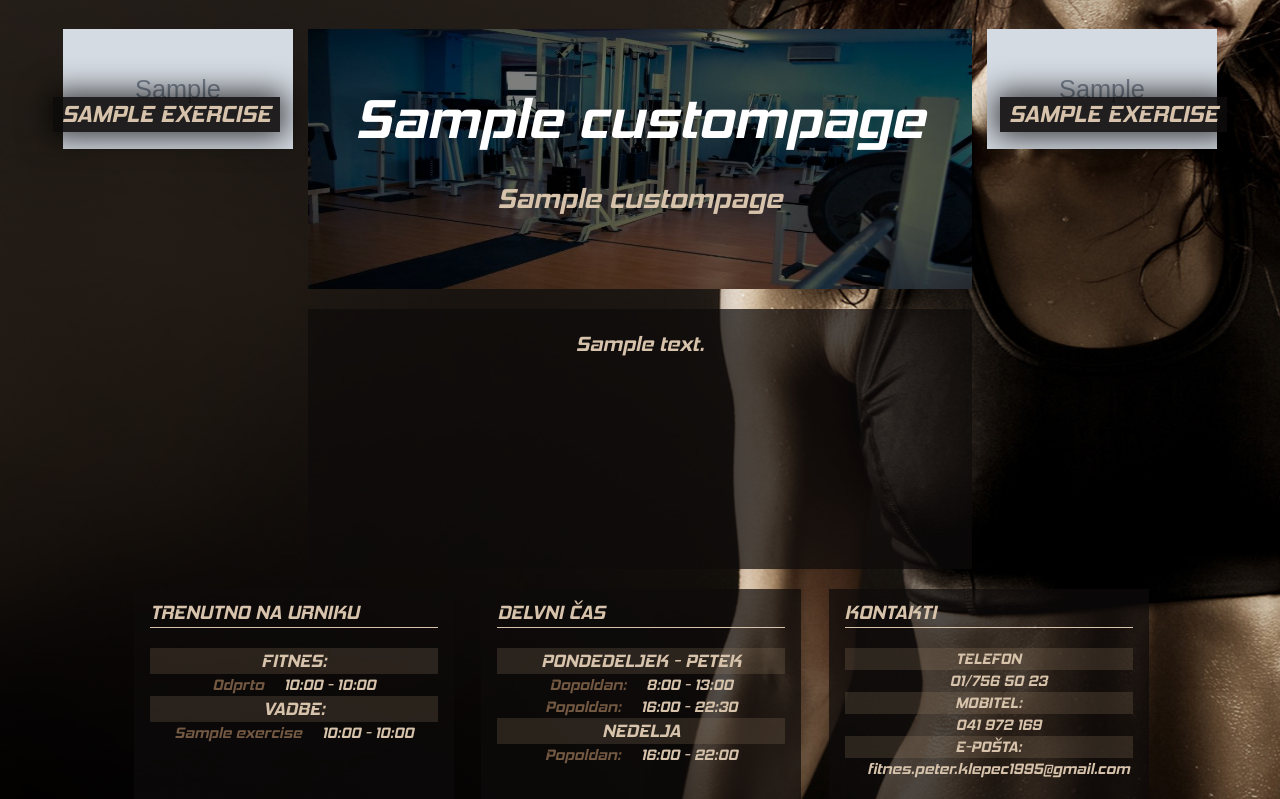
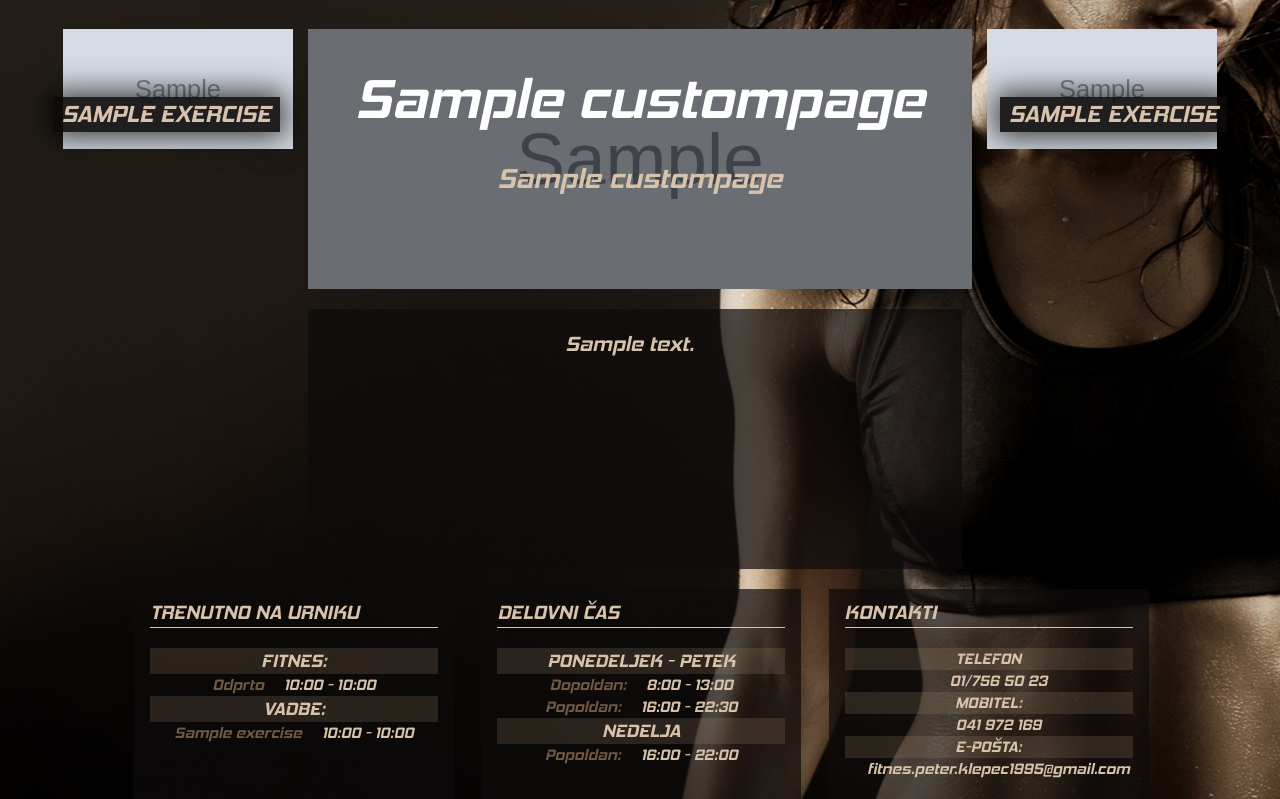
Before and after one commit to simonrakovic/peterklepec, a Django app: template templates/webpages/custompage1.html in a window 1280 px wide. Shown: the part 81-880 px from the top of the page. Run offline with Django 3.2, Linux system fonts and the light colour scheme; the template is opened without the code that fills it: values that come from a table or form of the project are taken from there, others are empty; tables that the repository leaves empty hold one stand-in row (values such as "Sample post"); grey boxes marked "Sample" are stand-in pictures; parts of the project's set-up code (start-up, migrations or seed data) failed here and were passed over; some libraries are stand-ins or nearby versions.

Commit message:
popravki

```diff
--- a/static/css/webpage/custompage1.css
+++ b/static/css/webpage/custompage1.css
@@ -18,7 +18,7 @@
 
 .flex-caption-overlay-title{
 
-    margin-top: 50px;
+    margin-top: 30px;
     margin-left: auto;
     margin-right: auto;
     text-align:center;
@@ -40,7 +40,7 @@
     height: 260px;
     color: #ffffff;
     margin-top: 20px;
-
+    overflow: auto;
     background: rgba(13,11,11,0.7);
 }
 
@@ -54,3 +54,7 @@
 
     font-family: hemi;
 }
+
+.track{
+    margin-top: 20px;
+}
--- a/templates/main.html
+++ b/templates/main.html
@@ -141,10 +141,10 @@
                         </div>
                         <div class="col-lg-4">
                             <div class="box ">
-                                <div class="box-title">Delvni čas</div>
+                                <div class="box-title">Delovni čas</div>
                                 <div class="box-container">
                                     <div class="box-content">
-                                        <div class="box-subtitle" >Pondedeljek - Petek</div>
+                                        <div class="box-subtitle" >Ponedeljek - Petek</div>
                                         <div class="box-data">Dopoldan:<span>8:00 - 13:00</span></div>
                                         <div class="box-data">Popoldan:<span>16:00 - 22:30</span></div>
 
--- a/templates/webpages/custompage1.html
+++ b/templates/webpages/custompage1.html
@@ -10,7 +10,7 @@
         <div class="col-lg-12 ">
 
                 <div class="image-container">
-                <img height="260px" width="100%" src="/static/img/test.jpg" alt="img" />
+                <img height="260px" width="100%" src="{{ MEDIA_URL }}{{ custompage.image_background.imageDestination }}" alt="img" />
                 <div class="flex-caption-overlay">
                     <div class="flex-caption-overlay-title">{{ custompage.title }}</div>
                     <div class="flex-caption-overlay-text">{{ custompage.subtitle }}</div>
@@ -22,8 +22,8 @@
     </div>
     <div class="row">
         <div class="col-lg-12 ">
-            <div class="text-container">
-                <div class="text-container-content">
+            <div class="text-container scrollbox">
+                <div class="text-container-content ">
                     {{ custompage.content | safe }}
                 </div>
             </div>
@@ -32,5 +32,14 @@
 {% endblock %}
 
 {% block extra_script_content %}
-
+    <script src="/static/javascript/enscroll-0.6.1.min.js"></script>
+    <script>
+        $(document).ready(function(){
+            $('.scrollbox').enscroll({
+                    showOnHover: false,
+                    verticalTrackClass: 'track',
+                    verticalHandleClass: 'handle'
+            });
+        });
+    </script>
 {% endblock %}
--- a/webpage/views.py
+++ b/webpage/views.py
@@ -234,6 +234,8 @@ def custompage(request, id):
     exercises_working_hours = ExercisesWeeklyTimetable.objects.filter(exercisesID__subexerciseID=1).filter(weekDay=current_week_day).filter(timeFrom__lte=current_time).filter(timeTo__gte=current_time)
 
     custompage = CustomPage.objects.get(pk=id)
+
+
     if not custompage.active:
         raise Http404
     return render_to_response('webpages/'+custompage.pageLayoutID.template_path, locals(), context_instance=RequestContext(request))
```
